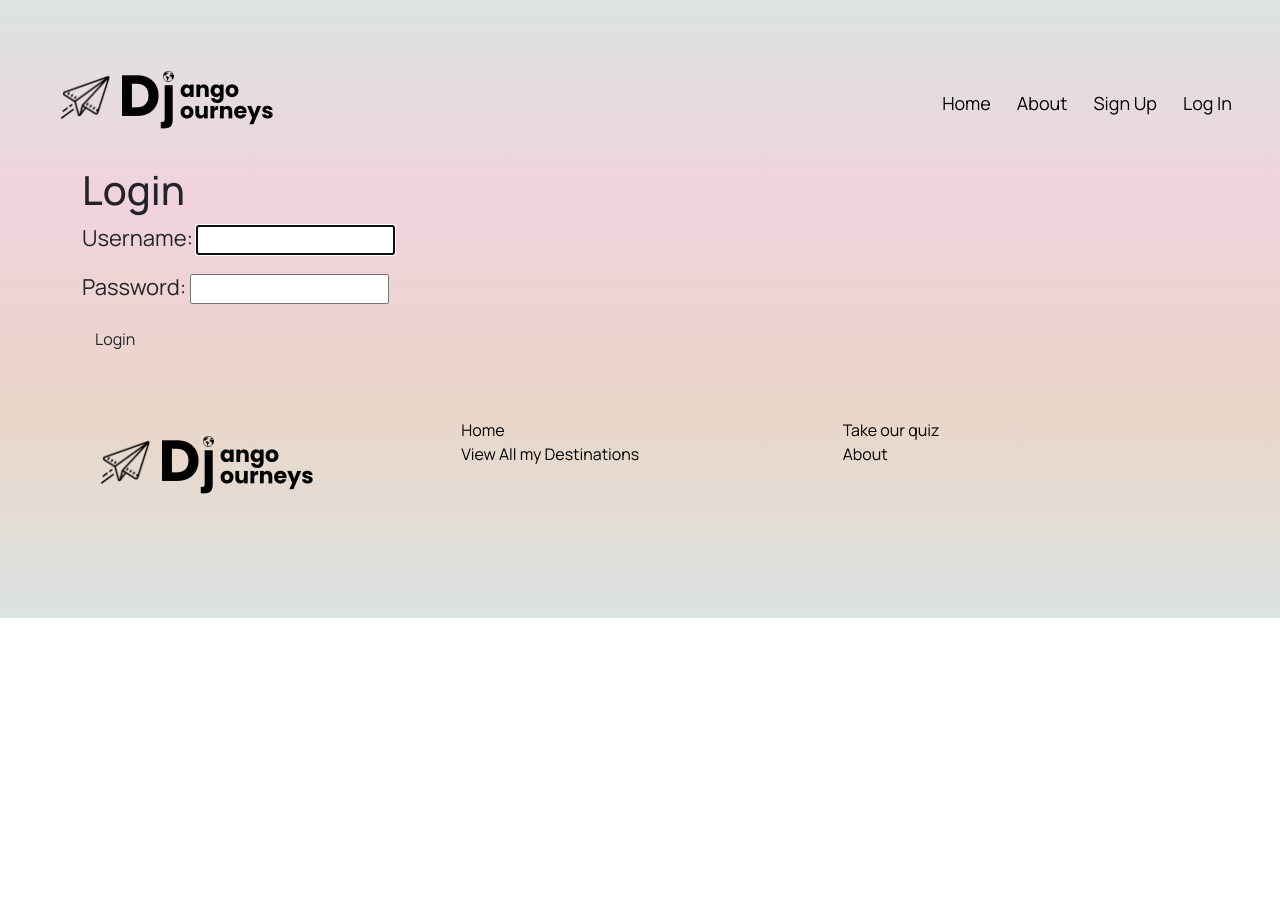
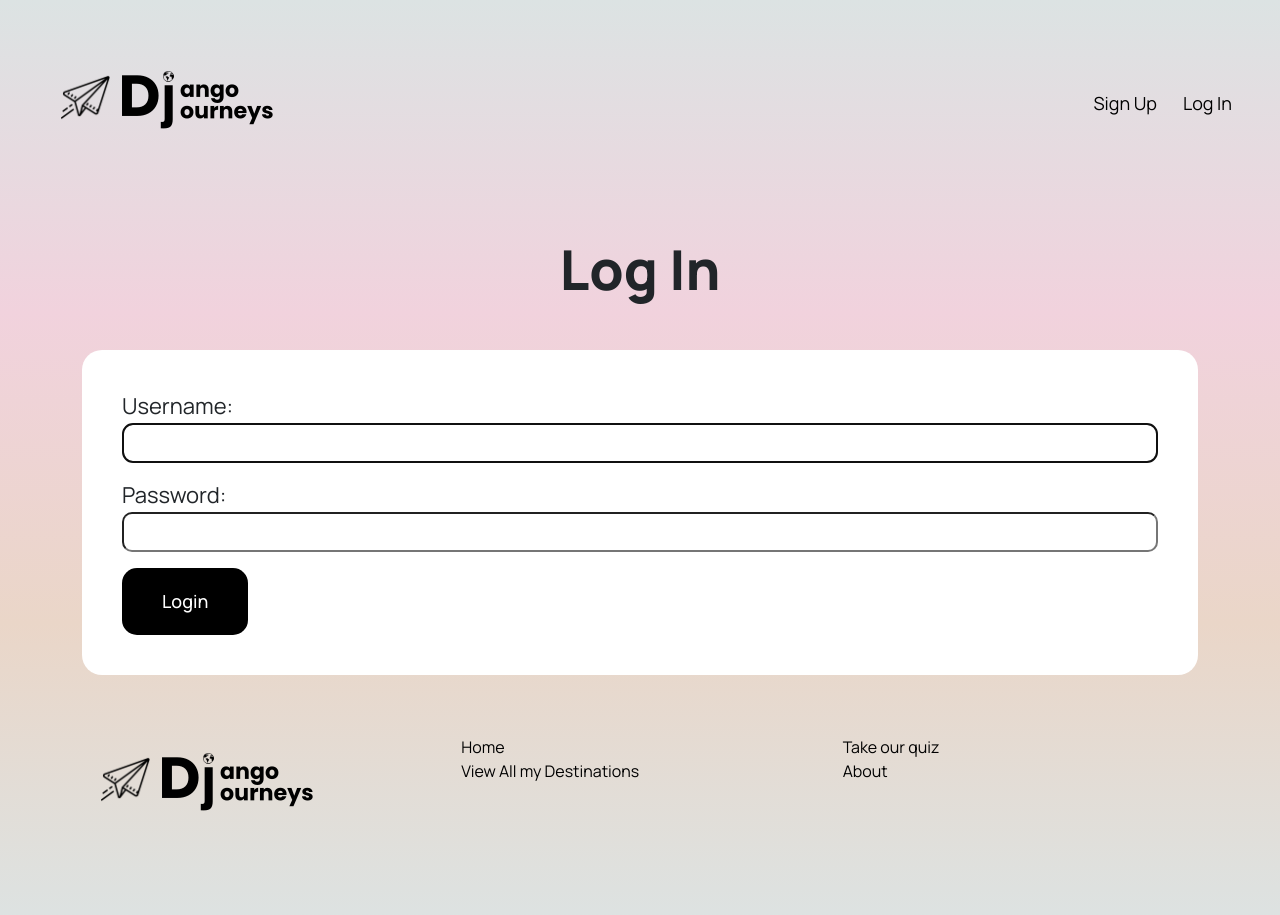
Before and after one commit to milosjocic1/SEI-Project-3, a Django app: page /accounts/login/ in a window 1280 px wide. Shown: the top 915 px of the page. Before the commit the page ends 618 px from the top, so only its background shows below. Run offline with Django 4.2, Linux system fonts and the light colour scheme; some libraries are stand-ins or nearby versions.

Commit message:
Styled log in and sign up

```diff
--- a/main_app/static/css/style.css
+++ b/main_app/static/css/style.css
@@ -161,6 +161,9 @@ a:hover {
 .div-with-button {
     display: flex;
 }
+.profile-div {
+    min-height: 650px ;
+}
 .profile-review-image {
     border-radius: 45px;
     width: 50px;
@@ -215,6 +218,15 @@ a:hover {
 label {
     font-size: 22px;
 }
+#id_username , #id_password1, #id_password2, #id_username, #id_password {
+    width: 100%;
+    font-size: 22px;
+    height: 40px;
+    border-radius: 10px;
+}
+
+
+
 /* textarea {
     width: 100%;
     font-size: 22px;
--- a/main_app/templates/base.html
+++ b/main_app/templates/base.html
@@ -42,11 +42,12 @@
                 </button>
                 <div class="collapse navbar-collapse justify-content-end " id="navbarNav">
                     <div class="navbar-nav">
-                        <a href="{% url 'home' %}" class="nav-item nav-link menu-links">Home</a>
-                        <a href="{% url 'about' %}" class="nav-item nav-link menu-links">About</a>
+
                         {% if user.is_authenticated %}
                         <a href="{% url 'logout' %}" class="nav-item nav-link menu-links">Log Out</a>
-                        <a href="{% url 'users_profile' %}" class="nav-item nav-link menu-links">Hi {{ user.username }}</a>
+                        <a href="{% url 'users_profile' %}" class="nav-item nav-link menu-links">Logged in as <strong>{{ user.username }}</strong> </a>
+                        <img class="account-img" src="{% static user.profile.avatar.url|cut:'main_app/static/' %}" alt="" style="width: 40px; height: 40px;" />
+
                         {% else %}
                         <a href="{% url 'signup' %}" class="nav-item nav-link menu-links">Sign Up</a>
                         <a href="{% url 'login' %}" class="nav-item nav-link menu-links">Log In</a>
--- a/main_app/templates/quiz.html
+++ b/main_app/templates/quiz.html
@@ -17,11 +17,7 @@
 
         </div>
     </div>
-<<<<<<< HEAD
-
-=======
     <input type="hidden" id="results" value="">
->>>>>>> 60750d7f4b4aef5b751e5ade151790668fd2dcd8
 </div>
 
 {% endblock %}
--- a/main_app/templates/registration/login.html
+++ b/main_app/templates/registration/login.html
@@ -2,15 +2,20 @@
 
 {% block content %}
 
-<h1>Login</h1>
-
-<form action="{% url 'login' %}" method="post">
+<div class="page">
+    <h1 class="page-title"> Log In </h1>
+    <div class="dest-details">
+          <form action="{% url 'login' %}" method="post">
     {% csrf_token %}
 
     {{ form.as_p }}
 
-    <input type="submit" class="btn" value="Login" />
+    <input type="submit" class="submit-button" value="Login" />
 
-</form>
+    </form>
+    </div>
+
+</div>
+
 
 {% endblock %}
--- a/main_app/templates/registration/signup.html
+++ b/main_app/templates/registration/signup.html
@@ -13,7 +13,7 @@
 
         {{ form.as_p }}
 
-        <input type="submit" class="btn" value="Login" />
+        <input type="submit" class="submit-button" value="Register" />
 
         </form>
     </div>
--- a/main_app/templates/users/profile.html
+++ b/main_app/templates/users/profile.html
@@ -2,7 +2,7 @@
 {% block title %}Profile Page{% endblock title %}
 {% block content %}
 
-    <div class="row">
+    <div class="row profile-div">
         {% load static %}
         <h1 class="page-title">{{user.username}}'s Profile</h1>
         <div class="col d-flex justify-content-center">
```
